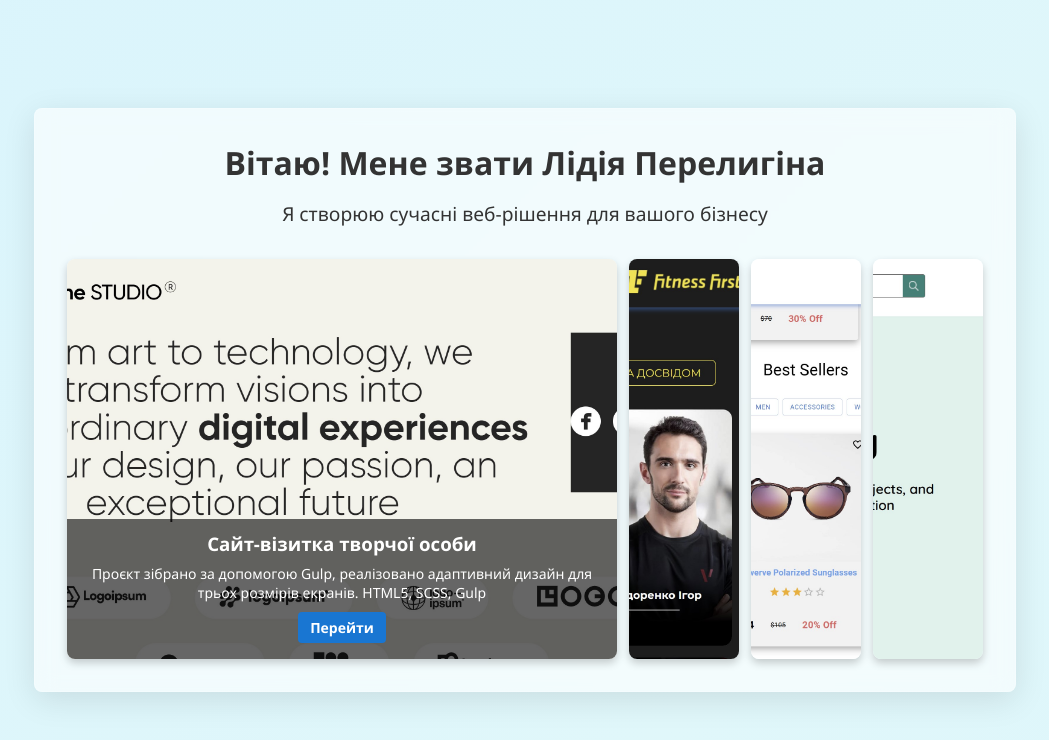
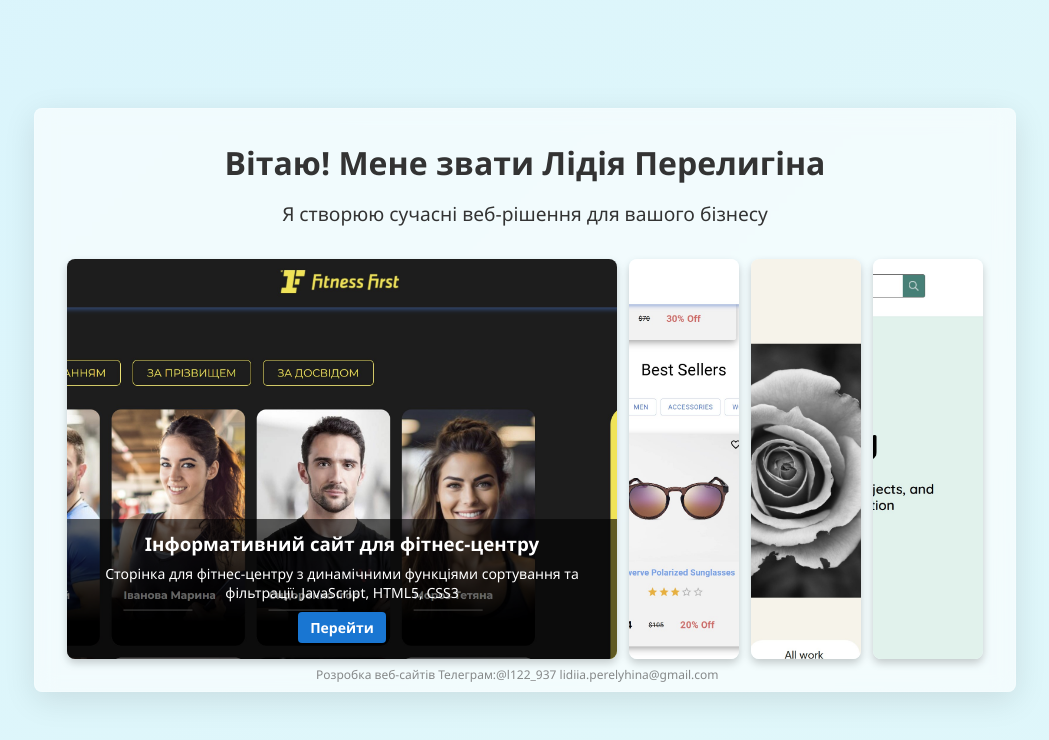
Before and after one commit to LidiiaPN/hero-animation-page, a React (Vite) app: page / in a window 1280 px wide. Shown: the top 740 px of the page, without its empty margins (115-1164 px from the left). Built offline with nearby package versions, Linux system fonts and the light colour scheme.

Commit message:
адаптація

```diff
--- a/index.html
+++ b/index.html
@@ -2,7 +2,7 @@
 <html lang="en">
   <head>
     <meta charset="UTF-8" />
-    <link rel="icon" type="image/svg+xml" href="/hero-animation-page/images/favicon100.png" />
+    <link rel="icon" type="image/svg+xml" href="/hero-animation-page/public/images/favicon100.png" />
     <meta name="viewport" content="width=device-width, initial-scale=1.0" />
     <title>hero-animation-page</title>
   </head>
--- a/src/components/HeroSection.jsx
+++ b/src/components/HeroSection.jsx
@@ -1,4 +1,4 @@
-import { useState } from 'react';
+/*import { useState } from 'react';
 import { motion } from 'framer-motion';
 
 export default function HeroSection() {
@@ -7,13 +7,7 @@ export default function HeroSection() {
   const title = 'Вітаю! Мене звати Лідія Перелигіна';
 
   const projects = [
-    {
-      url: 'https://step-project2-f47290.gitlab.io/',
-      img: './images/diane-project.jpg',
-      position: 'bottom',
-      alt: 'Сайт-візитка творчої особи',
-      description: 'Проєкт зібрано за допомогою Gulp, реалізовано адаптивний дизайн для трьох розмірів екранів. HTML5, SCSS, Gulp',
-    },
+
     {
       url: 'https://sp-fitness-eb42cc.gitlab.io/',
       img: './images/fitness-project.jpg',
@@ -27,6 +21,13 @@ export default function HeroSection() {
       position: 'top',
       alt: 'Інтернет-магазин спортивних товарів',
       description: 'Магазин зі сторінками товарів і корзиною. React, Redux, React Router, Axios, MUI, Emotion, Formik, Yup, Vite, Sass, Jest, Node.js, MongoDB',
+    },
+      {
+      url: 'https://step-project2-f47290.gitlab.io/',
+      img: './images/diane-project.jpg',
+      position: 'bottom',
+      alt: 'Сайт-візитка творчої особи',
+      description: 'Проєкт зібрано за допомогою Gulp, реалізовано адаптивний дизайн для трьох розмірів екранів. HTML5, SCSS, Gulp',
     },
     {
       url: 'https://tinyurl.com/4ejr5ner',
@@ -139,3 +140,153 @@ export default function HeroSection() {
     </section>
   );
 }
+*/
+
+//працює
+
+import { useState } from 'react';
+import { motion } from 'framer-motion';
+
+export default function HeroSection() {
+  const [activeIndex, setActiveIndex] = useState(0);
+
+  const title = 'Вітаю! Мене звати Лідія Перелигіна';
+
+  const projects = [
+    {
+      url: 'https://sp-fitness-eb42cc.gitlab.io/',
+      img: './images/fitness-project.jpg',
+      position: 'top',
+      alt: 'Інформативний сайт для фітнес-центру',
+      description: 'Сторінка для фітнес-центру з динамічними функціями сортування та фільтрації. JavaScript, HTML5, CSS3',
+    },
+    {
+      url: 'https://project-shop-sigma.vercel.app/',
+      img: './images/shop-project.jpg',
+      position: 'top',
+      alt: 'Інтернет-магазин спортивних товарів',
+      description: 'Магазин зі сторінками товарів і корзиною. React, Redux, React Router, Axios, MUI, Emotion, Formik, Yup, Vite, Sass, Jest, Node.js, MongoDB',
+    },
+    {
+      url: 'https://step-project2-f47290.gitlab.io/',
+      img: './images/diane-project2.jpg',
+      position: 'bottom',
+      alt: 'Сайт-візитка творчої особи',
+      description: 'Проєкт зібрано за допомогою Gulp, реалізовано адаптивний дизайн для трьох розмірів екранів. HTML5, SCSS, Gulp',
+    },
+    {
+      url: 'https://tinyurl.com/4ejr5ner',
+      img: './images/education-project.jpg',
+      position: 'top',
+      alt: 'Адаптивний вебсайт для освітнього центру',
+      description: 'Використано медіа-запити для оптимізації на різних пристроях, включаючи мобільні телефони, планшети та десктопи. HTML5, CSS3, CSS Grid',
+    },
+  ];
+
+  return (
+    <section className="hero">
+      <div className="glass-box">
+        <motion.h1
+          initial={{ opacity: 0 }}
+          animate={{ opacity: 1 }}
+          transition={{ duration: 1 }}
+          style={{ fontSize: '2rem', marginBottom: '16px' }}
+        >
+          {title.split('').map((char, index) => (
+            <motion.span
+              key={index}
+              initial={{ opacity: 0, y: 20 }}
+              animate={{ opacity: 1, y: 0 }}
+              transition={{ delay: index * 0.05 }}
+              style={{ display: 'inline-block', whiteSpace: 'pre' }}
+            >
+              {char === ' ' ? '\u00A0' : char}
+            </motion.span>
+          ))}
+        </motion.h1>
+
+        <motion.p
+          initial={{ opacity: 0, y: 30 }}
+          animate={{ opacity: 1, y: 0 }}
+          transition={{ duration: 1, delay: 0.3 }}
+          style={{ fontSize: '1.2rem', marginBottom: '24px' }}
+        >
+          Я створюю сучасні веб-рішення для вашого бізнесу
+        </motion.p>
+
+        <div className="wrapper" style={{ display: 'flex', gap: '12px' }}>
+          <div className="options" style={{ display: 'flex', flexWrap: 'wrap', gap: '12px', width: '100%' }}>
+            {projects.map((project, index) => (
+              <motion.div
+                key={index}
+                className={`option ${index === activeIndex ? 'active' : ''}`}
+                onClick={() => setActiveIndex(index)}
+                initial={{ flex: 1 }}
+                animate={{ flex: index === activeIndex ? 5 : 1 }}
+                transition={{ duration: 0.5 }}
+                style={{
+                  flex: '1 1 200px',
+                  display: 'flex',
+                  flexDirection: 'column',
+                  justifyContent: 'flex-end',
+                  backgroundImage: `url(${project.img})`,
+                  backgroundSize: 'cover',
+                  backgroundPosition: project.position || 'left',
+                  height: '300px',
+                  cursor: 'pointer',
+                  position: 'relative',
+                  color: '#fff',
+                  borderRadius: '8px',
+                  overflow: 'hidden',
+                  boxShadow: '0 4px 8px rgba(0,0,0,0.2)',
+                }}
+                title={project.alt}
+              >
+                {index === activeIndex && (
+                  <div
+                    style={{
+                      position: 'absolute',
+                      bottom: 0,
+                      left: 0,
+                      right: 0,
+                      top: '65%',
+                      background: 'rgba(0, 0, 0, 0.6)',
+                      padding: '12px',
+                      textAlign: 'center',
+                    }}
+                  >
+                    <h3 style={{ margin: '0 0 8px' }}>{project.alt}</h3>
+                    <p style={{ fontSize: '14px', marginBottom: '10px' }}>{project.description}</p>
+                    <a
+                      href={project.url}
+                      target="_blank"
+                      rel="noopener noreferrer"
+                      style={{
+                        display: 'inline-block',
+                        padding: '6px 12px',
+                        backgroundColor: '#1976d2',
+                        color: '#fff',
+                        borderRadius: '4px',
+                        textDecoration: 'none',
+                        fontWeight: 'bold',
+                        fontSize: '14px',
+                      }}
+                    >
+                      Перейти
+                    </a>
+                  </div>
+                )}
+              </motion.div>
+            ))}
+          </div>
+        </div>
+
+      <div className="rotating-text">
+        Розробка веб-сайтів Телеграм:@l122_937 lidiia.perelyhina@gmail.com
+      </div>
+      </div>
+
+
+    </section>
+  );
+}
--- a/src/index.css
+++ b/src/index.css
@@ -1,4 +1,4 @@
-*{
+/**{
   margin:0;
   padding:0;
   box-sizing: border-box;
@@ -152,3 +152,220 @@ body {
     min-height: 300px;
 }
 }
+.rotating-text {
+  font-size: 12px;
+  font-weight: 400;
+  color: rgba(255, 255, 255, 0.5);
+  text-transform: uppercase;
+  position: absolute;
+  top: 50%;
+  left: 50%;
+  transform: translate(-50%, -50%) rotate(-45deg);
+  white-space: nowrap;
+  animation: rotate-text 5s linear infinite;
+}
+
+@keyframes rotate-text {
+  0% {
+    transform: translate(-50%, -50%) rotate(-45deg);
+  }
+  100% {
+    transform: translate(-50%, -50%) rotate(315deg);
+  }
+}*/
+* {
+  margin: 0;
+  padding: 0;
+  box-sizing: border-box;
+}
+
+:root {
+  --option-height: 300px;
+  --option-width: 60px;
+  --gutter: 10px;
+  --radius: 1.875rem;
+}
+
+body {
+  margin: 0;
+  font-family: 'Segoe UI', sans-serif;
+  background: #f5f5f5;
+  color: #333;
+}
+
+/* Hero Section */
+.hero {
+  display: flex;
+  flex-direction: column;
+  align-items: center;
+  justify-content: center;
+  min-height: 100vh;
+  text-align: center;
+  padding: 2rem;
+  background: linear-gradient(135deg, #d0f0ff, #e0f7fa, #d0f0ff);
+  background-size: 400% 400%;
+  animation: gradientShift 10s ease infinite, wave 15s ease-in-out infinite;
+}
+
+.hero h1 {
+  font-size: 3rem;
+  margin-bottom: 1rem;
+}
+
+.hero p {
+  font-size: 2rem;
+  margin-bottom: 2rem;
+}
+
+.hero button {
+  padding: 0.75rem 1.5rem;
+  font-size: 1rem;
+  background-color: #0077ff;
+  color: white;
+  border: none;
+  border-radius: 0.5rem;
+  cursor: pointer;
+  transition: background-color 0.3s ease;
+}
+
+.hero button:hover {
+  background-color: #005fcc;
+}
+
+/* Анімації */
+@keyframes gradientShift {
+  0% { background-position: 0% 50%; }
+  50% { background-position: 100% 50%; }
+  100% { background-position: 0% 50%; }
+}
+
+@keyframes wave {
+  0% { background-position: 0% 0%; }
+  50% { background-position: 50% 50%; }
+  100% { background-position: 0% 0%; }
+}
+
+/* Скляний блок */
+.glass-box {
+  background: rgba(255, 255, 255, 0.6);
+  border-radius: 0.5rem;
+  padding: 2rem;
+  backdrop-filter: blur(10px);
+  -webkit-backdrop-filter: blur(10px);
+  box-shadow: 0 8px 32px rgba(0, 0, 0, 0.1);
+  border: 1px solid rgba(255, 255, 255, 0.18);
+}
+
+/* Опції */
+.wrapper {
+  display: flex;
+  justify-content: center;
+  align-items: center;
+  margin-top: 32px;
+}
+
+.options {
+  display: flex;
+  gap: 16px;
+  flex-wrap: wrap;
+  max-width: 1000px;
+}
+
+.option {
+  width: 220px;
+  min-height: 400px;
+  border-radius: 12px;
+  overflow: hidden;
+  box-shadow: 0 2px 8px rgba(0, 0, 0, 0.1);
+  transition: transform 0.4s ease, box-shadow 0.4s ease;
+  cursor: pointer;
+}
+
+.option.active {
+  box-shadow: 0 8px 20px rgba(0, 0, 0, 0.2);
+}
+
+.option:hover {
+  transform: scale(1.03);
+}
+
+.image-container {
+  width: 100%;
+  height: 200px;
+  overflow: hidden;
+}
+
+.text-container {
+  padding: 10px;
+  background-color: #fafafa;
+  font-size: 16px;
+  font-weight: 500;
+  text-align: center;
+}
+
+/* Обертовий текст
+.rotating-text {
+  font-size: 12px;
+  font-weight: 400;
+  color: rgba(25, 21, 21, 0.5);
+
+  position: absolute;
+  top: 50%;
+  left: 50%;
+  transform: translate(-50%, -50%) rotate(-45deg);
+  white-space: nowrap;
+  animation: rotate-text 5s linear infinite;
+}*/
+
+
+
+.rotating-text {
+  font-size: 12px;
+  font-weight: 400;
+  color: rgba(25, 21, 21, 0.5);
+  white-space: nowrap;
+  position: absolute;
+  top: 97%;
+  left: 55%;
+  transform: translate(-50%, -50%);
+}
+
+.rotating-text::after {
+  content: "";
+  margin-left: 3cm;
+}
+
+
+
+@keyframes rotate-text {
+  0% { transform: translate(-50%, -50%) rotate(-45deg); }
+ /* 100% { transform: translate(-50%, -50%) rotate(315deg); }*/
+}
+
+/* Адаптив */
+@media (max-width: 768px) {
+  .options {
+    flex-direction: column;
+    min-width: auto;
+    min-height: 100vh;
+    align-items: center;
+  }
+
+  .hero h1 {
+    font-size: 2.25rem;
+  }
+
+  .hero p {
+    font-size: 1.5rem;
+  }
+
+  .hero button {
+    font-size: 0.875rem;
+    padding: 0.6rem 1.25rem;
+  }
+
+  .option {
+    width: 90%;
+     min-height: 650px;
+  }
+}
```
Also changed, not shown: public/images/diane-project2.jpg (added).
